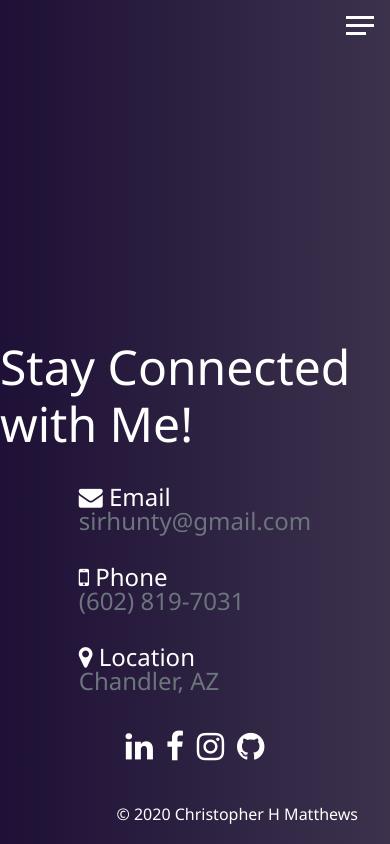
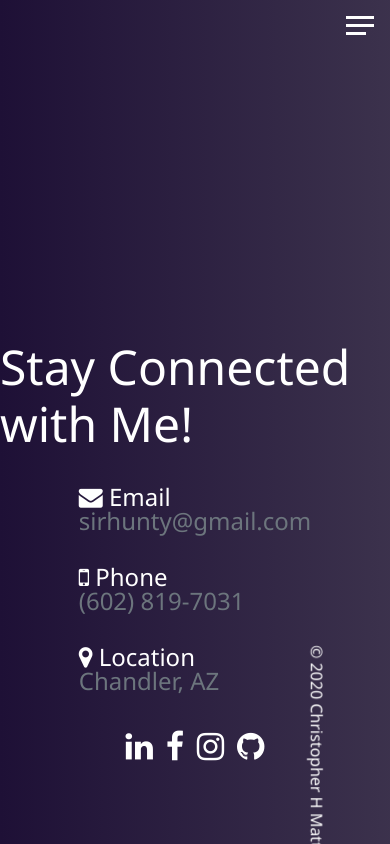
Before and after one commit to sirhunty/sirhunty.github.io, a website: page src/html/contact.html in a window 390 px wide. Drawn offline with nearby package versions, Linux system fonts and the light colour scheme.

Commit message:
added overall responsiveness and adjusted footer response to the project page

```diff
--- a/src/scss/_about.scss
+++ b/src/scss/_about.scss
@@ -10,7 +10,7 @@
             rgba($primary-color, 0.9),
             rgba($primary-color, 0.3)
           ),
-          url('../public/Assets/Images/a-logo-i-made.jpg') center center;
+          url('/src/public/Assets/Images/a-logo-i-made.jpg') center center;
         background-size: cover;
         display: flex;
         flex-direction: column;
@@ -34,7 +34,7 @@
 
 
     .jobs {
-        width: 30vw;
+        width: 40vw;
         margin: 2rem auto 0 auto;
         display: grid;
         grid-template-columns: 1fr;
--- a/src/scss/_config.scss
+++ b/src/scss/_config.scss
@@ -26,6 +26,19 @@ $fourth-color: blue;
     @content;
   }
 }
+
+@mixin media-footer {
+  @media screen and (max-width: 1199px) {
+    @content;
+  }
+}
+
+@mixin media-social {
+  @media screen and (max-width: 770px) {
+    @content;
+  }
+}
+
 @mixin media-lg {
   @media screen and (min-width: 1024px) {
     @content;
@@ -36,19 +49,3 @@ $fourth-color: blue;
     @content;
   }
 }
-
-@mixin media-md {
-  @media screen and (min-width: 768px) {
-    @content;
-  }
-}
-@mixin media-lg {
-  @media screen and (min-width: 1024px) {
-    @content;
-  }
-}
-@mixin media-xl {
-  @media screen and (min-width: 1600px) {
-    @content;
-  }
-}
--- a/src/scss/_projects.scss
+++ b/src/scss/_projects.scss
@@ -10,7 +10,7 @@
             rgba($primary-color, 0.9),
             rgba($primary-color, 0.3)
           ),
-          url('../public/Assets/Images/webdev-wallpaper.jpg') center top;
+          url('/src/public/Assets/Images/webdev-wallpaper.jpg') center top;
         background-size: cover;
         display: flex;
         flex-direction: column;
@@ -29,7 +29,7 @@
 
 
     &__items {
-        width: 40vw;
+        width: 55vw;
         margin: 2rem auto 0 auto;
         display: grid;
         grid-template-columns: 1fr;
--- a/src/scss/_responsive.scss
+++ b/src/scss/_responsive.scss
@@ -0,0 +1,83 @@
+@include media-md {
+    .menu-btn {
+      visibility: hidden;
+    }
+
+    .nav {
+      visibility: visible;
+
+      .menu-nav {
+        display: block;
+        transform: translateY(0);
+        height: 100%;
+        background: transparent;
+        text-align: right;
+
+        &__item {
+          display: inline;
+          padding-right: 1.5rem;
+        }
+
+        &__link {
+          font-size: 1.5rem;
+        }
+      }
+    }
+
+    .about__bio {
+      font-size: 1.5rem;
+    }
+
+    .projects {
+      &__bio-image {
+        height: 100vh;
+      }
+      &__items {
+        grid-template-columns: repeat(2, 1fr);
+      }
+      .text-secondary {
+        font-size: 3rem;
+      }
+    }
+
+    .contact__list {
+      grid-template-columns: repeat(2, 1fr);
+    }
+}
+
+@include media-lg {
+    .projects {
+      &__items {
+        grid-template-columns: repeat(3, 1fr);
+      }
+    }
+    .contact__list {
+      grid-template-columns: repeat(3, 1fr);
+    }
+    .projects__bio-image {
+        height: 100vh;
+    }
+}
+
+@include media-xl {
+    .projects__bio-image {
+      height: 100vh;
+    }
+}
+
+@include media-footer {
+    footer {
+        transform:
+            rotate(90deg)
+            translate(-3rem, -5rem);
+    }
+}
+
+@include media-social {
+    .projects {
+       .social-icons {
+          display: flex;
+          flex-direction: column;
+        }
+    }
+}
```
Also changed, not shown: src/public/css/main.css, 1 other file.
